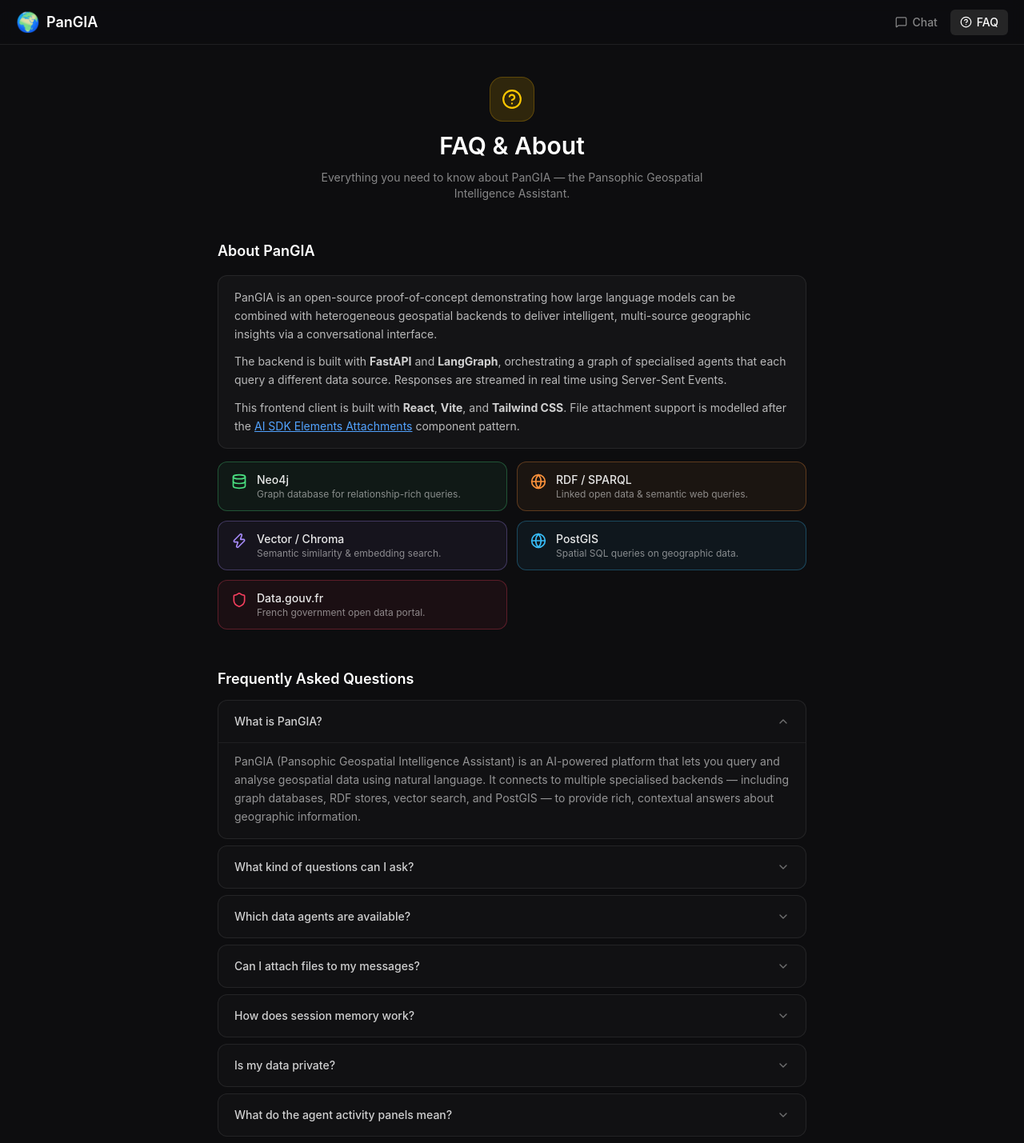
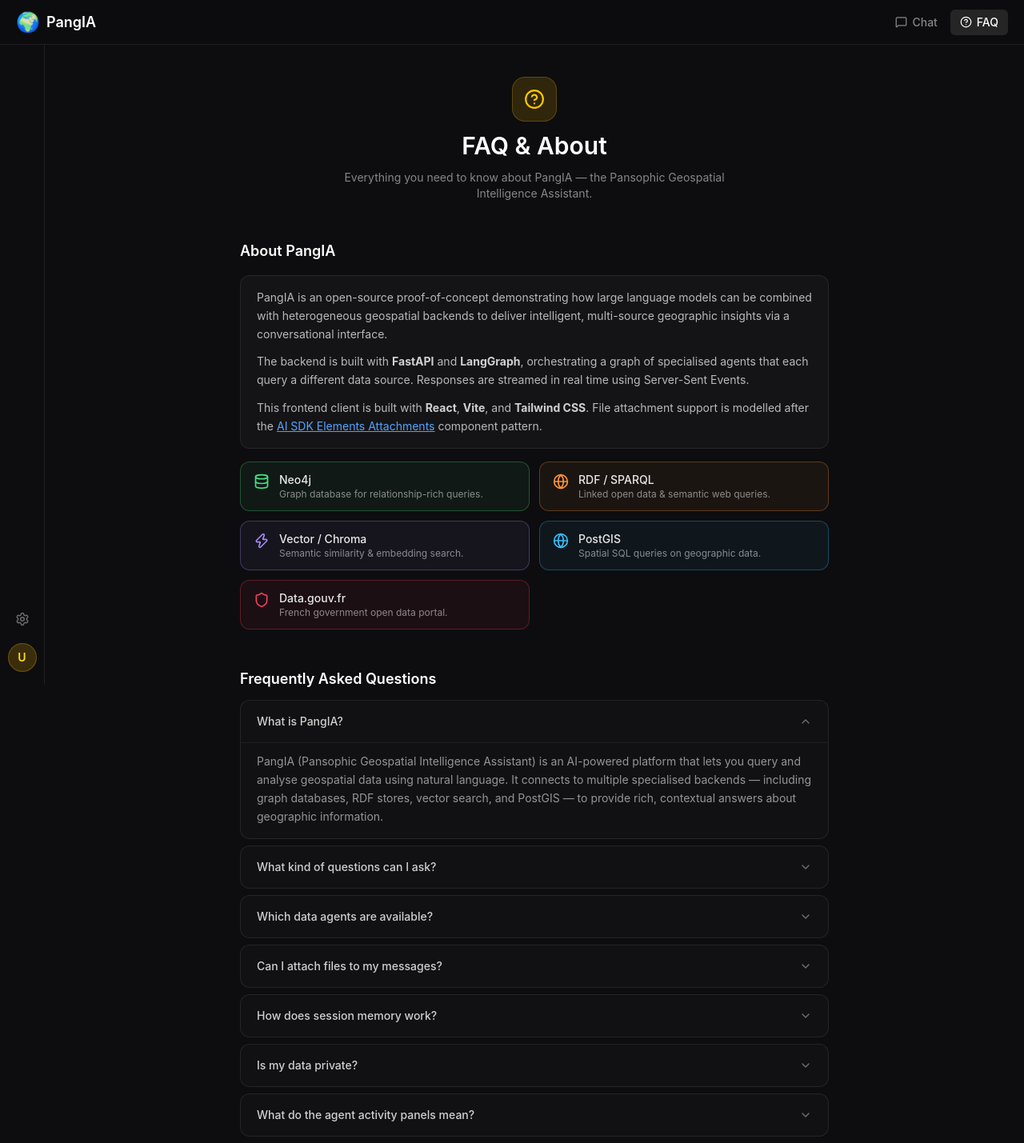
Before and after one commit to AlitaBernachot/pangia-poc, a React (Vite) app in the folder frontend-client/: page /faq in a window 1280 px wide. Shown: the top 1429 px of the page at 80% size. Built offline with nearby package versions, Linux system fonts and the light colour scheme; no server answers.

Commit message:
feat: improve chat, add sidebar

```diff
--- a/frontend-client/src/App.tsx
+++ b/frontend-client/src/App.tsx
@@ -1,5 +1,6 @@
 import { BrowserRouter, Routes, Route, Navigate } from 'react-router-dom'
 import { Navbar } from './components/layout/Navbar'
+import { Sidebar } from './components/layout/Sidebar'
 import { ChatPage } from './pages/ChatPage'
 import { FaqPage } from './pages/FaqPage'
 
@@ -8,6 +9,8 @@
     <BrowserRouter>
       <div className="min-h-screen bg-[#0d0d0f] text-white font-sans antialiased flex flex-col">
         <Navbar />
+        <div className="flex flex-1 overflow-hidden">
+          <Sidebar />
           <main className="flex-1 flex flex-col overflow-hidden">
             <Routes>
               <Route path="/" element={<ChatPage />} />
@@ -16,6 +19,7 @@
             </Routes>
           </main>
         </div>
+      </div>
     </BrowserRouter>
   )
 }
--- a/frontend-client/src/components/chat/AgentActivityPanel.tsx
+++ b/frontend-client/src/components/chat/AgentActivityPanel.tsx
@@ -32,7 +32,7 @@
               : 'text-green-400 border-green-400'
           }`}
         >
-          {activity.streaming ? 'thinking…' : 'done'}
+          {activity.streaming ? 'Thinking…' : 'Done'}
         </span>
       </button>
 
--- a/frontend-client/src/components/chat/ChatMessage.tsx
+++ b/frontend-client/src/components/chat/ChatMessage.tsx
@@ -1,9 +1,23 @@
 import ReactMarkdown from 'react-markdown'
+import { ExternalLink } from 'lucide-react'
 import { type Message, AGENT_COLORS, agentIcon } from '../../types'
 import { AgentActivityPanel } from './AgentActivityPanel'
 import { MapViewer } from '../MapViewer'
 import { DataVizViewer } from '../DataViz/DataVizViewer'
-import { User, Bot } from 'lucide-react'
+
+const markdownComponents = {
+  a: ({ href, children }: React.AnchorHTMLAttributes<HTMLAnchorElement>) => (
+    <a
+      href={href}
+      target="_blank"
+      rel="noopener noreferrer"
+      className="inline-flex items-center gap-0.5 text-blue-400 hover:text-blue-300 underline underline-offset-2"
+    >
+      {children}
+      <ExternalLink size={11} className="shrink-0 opacity-70" />
+    </a>
+  ),
+}
 
 interface Props {
   message: Message
@@ -31,9 +45,6 @@
             </div>
           )}
         </div>
-        <div className="size-8 rounded-full bg-white/10 flex items-center justify-center shrink-0 mt-0.5">
-          <User size={14} className="text-white/60" />
-        </div>
       </div>
     )
   }
@@ -41,11 +52,7 @@
   // Assistant message
   return (
     <div className="flex gap-3 items-start">
-      <div className="size-8 rounded-full bg-yellow-500/20 flex items-center justify-center shrink-0 mt-0.5">
-        <Bot size={14} className="text-yellow-300" />
-      </div>
-
-      <div className="flex flex-col gap-2.5 min-w-0 flex-1 max-w-[82%]">
+      <div className="flex flex-col gap-2.5 min-w-0 flex-1">
         {/* Routing chips */}
         {message.routingAgents && message.routingAgents.length > 0 && (
           <div className="flex items-center flex-wrap gap-1.5">
@@ -74,27 +81,33 @@
           </div>
         )}
 
-        {/* Final answer */}
-        {(message.content || message.streaming) && (
-          <div
-            className={`bg-white/4 border rounded-xl rounded-tl-none px-4 py-3 text-sm text-white leading-relaxed prose-chat ${
-              message.streaming ? 'border-violet-500/50' : 'border-white/8'
-            }`}
-          >
-            {message.content ? (
-              <ReactMarkdown>{message.content}</ReactMarkdown>
-            ) : (
-              message.streaming && <span className="cursor-blink" />
-            )}
-            {message.streaming && message.content && <span className="cursor-blink" />}
-          </div>
-        )}
-
         {/* Map */}
         {message.geojson && <MapViewer geojson={message.geojson} />}
 
         {/* DataViz */}
         {message.dataviz && <DataVizViewer dataviz={message.dataviz} />}
+
+        {/* Final answer — always last */}
+        {(message.content || message.streaming) && (
+          <div
+            className={`rounded-xl rounded-tl-none px-4 py-3 text-sm text-white leading-relaxed prose-chat ${
+              message.streaming ? 'border-white/8' : ''
+            }`}
+          >
+            {message.content ? (
+              <>
+                <ReactMarkdown components={markdownComponents}>{message.content}</ReactMarkdown>
+                {message.streaming && <span className="cursor-blink" />}
+              </>
+            ) : (
+              message.streaming && (
+                <span className="thinking-indicator">
+                  Thinking...
+                </span>
+              )
+            )}
+          </div>
+        )}
       </div>
     </div>
   )
--- a/frontend-client/src/components/chat/MessageList.tsx
+++ b/frontend-client/src/components/chat/MessageList.tsx
@@ -43,7 +43,7 @@
           <div className="size-16 rounded-2xl bg-yellow-500/15 border border-yellow-500/25 flex items-center justify-center mx-auto">
             <Bot size={28} className="text-yellow-400" />
           </div>
-          <h2 className="text-2xl font-semibold text-white">PanGIA Assistant</h2>
+          <h2 className="text-2xl font-semibold text-white">PangIA Assistant</h2>
           <p className="text-white/50 text-sm max-w-sm">
             Your intelligent geospatial AI. Ask questions about geographic data, maps, spatial
             analysis, and more.
--- a/frontend-client/src/components/layout/Navbar.tsx
+++ b/frontend-client/src/components/layout/Navbar.tsx
@@ -6,7 +6,7 @@
     <header className="flex items-center justify-between px-5 h-14 border-b border-white/8 bg-[#0d0d0f]/80 backdrop-blur-sm sticky top-0 z-50">
       <NavLink to="/" className="flex items-center gap-2 text-white font-semibold text-lg">
         <span className="text-2xl">🌍</span>
-        <span>PanGIA</span>
+        <span>PangIA</span>
       </NavLink>
 
       <nav className="flex items-center gap-1">
--- /dev/null
+++ b/frontend-client/src/components/layout/Sidebar.tsx
@@ -0,0 +1,24 @@
+import { Settings } from 'lucide-react'
+
+export function Sidebar() {
+  return (
+    <aside className="w-14 shrink-0 h-screen sticky top-0 flex flex-col items-center justify-end pb-4 border-r border-white/8 bg-[#0d0d0f]">
+      {/* Cog icon — future settings menu */}
+      <button
+        type="button"
+        title="Settings"
+        className="mb-3 size-9 flex items-center justify-center rounded-lg text-white/40 hover:text-white/80 hover:bg-white/6 transition-colors cursor-pointer"
+      >
+        <Settings size={18} />
+      </button>
+
+      {/* User avatar */}
+      <div
+        title="User"
+        className="size-9 rounded-full bg-yellow-500/20 border border-yellow-500/30 flex items-center justify-center text-sm font-semibold text-yellow-300 select-none"
+      >
+        U
+      </div>
+    </aside>
+  )
+}
--- a/frontend-client/src/index.css
+++ b/frontend-client/src/index.css
@@ -97,3 +97,12 @@
 @keyframes blink {
   50% { opacity: 0; }
 }
+
+/* Thinking indicator shown before first token arrives */
+.thinking-indicator {
+  display: inline-flex;
+  align-items: center;
+  gap: 4px;
+  font-size: 0.875em;
+  animation: blink 1.2s ease-in-out infinite;
+}
--- a/frontend-client/src/pages/ChatPage.tsx
+++ b/frontend-client/src/pages/ChatPage.tsx
@@ -30,15 +30,7 @@
     <div className="flex flex-col h-[calc(100vh-3.5rem)]">
       {/* Header */}
       <div className="shrink-0 flex items-center justify-between px-5 py-3 border-b border-white/6">
-        <div className="flex items-center gap-2">
-          {isStreaming && (
-            <span className="inline-flex items-center gap-1 text-xs text-amber-400">
-              <span className="size-1.5 rounded-full bg-amber-400 animate-pulse" />
-              Thinking…
-            </span>
-          )}
-        </div>
-        {messages.length > 0 && (
+    {messages.length > 0 && (
           <button
             type="button"
             onClick={clearMessages}
--- a/frontend-client/src/pages/FaqPage.tsx
+++ b/frontend-client/src/pages/FaqPage.tsx
@@ -8,9 +8,9 @@
 
 const FAQ_ITEMS: FaqItem[] = [
   {
-    question: 'What is PanGIA?',
+    question: 'What is PangIA?',
     answer:
-      'PanGIA (Pansophic Geospatial Intelligence Assistant) is an AI-powered platform that lets you query and analyse geospatial data using natural language. It connects to multiple specialised backends — including graph databases, RDF stores, vector search, and PostGIS — to provide rich, contextual answers about geographic information.',
+      'PangIA (Pansophic Geospatial Intelligence Assistant) is an AI-powered platform that lets you query and analyse geospatial data using natural language. It connects to multiple specialised backends — including graph databases, RDF stores, vector search, and PostGIS — to provide rich, contextual answers about geographic information.',
   },
   {
     question: 'What kind of questions can I ask?',
@@ -20,7 +20,7 @@
   {
     question: 'Which data agents are available?',
     answer:
-      'PanGIA orchestrates several specialised agents: Neo4j (graph relationships), RDF/SPARQL (linked open data), Vector/Chroma (semantic search), PostGIS (spatial SQL), Map (geocoding & GeoJSON visualisation), Data.gouv.fr (French open data portal), and DataViz (chart & KPI generation). Agents can be toggled individually in the chat prompt.',
+      'PangIA orchestrates several specialised agents: Neo4j (graph relationships), RDF/SPARQL (linked open data), Vector/Chroma (semantic search), PostGIS (spatial SQL), Map (geocoding & GeoJSON visualisation), Data.gouv.fr (French open data portal), and DataViz (chart & KPI generation). Agents can be toggled individually in the chat prompt.',
   },
   {
     question: 'Can I attach files to my messages?',
@@ -30,7 +30,7 @@
   {
     question: 'How does session memory work?',
     answer:
-      'PanGIA maintains conversation history within a session using a Redis-backed store. The AI can reference earlier messages in the same conversation. Starting a new chat (via the Clear button) begins a fresh session without prior context.',
+      'PangIA maintains conversation history within a session using a Redis-backed store. The AI can reference earlier messages in the same conversation. Starting a new chat (via the Clear button) begins a fresh session without prior context.',
   },
   {
     question: 'Is my data private?',
@@ -45,7 +45,7 @@
   {
     question: 'What browsers are supported?',
     answer:
-      'PanGIA works best in modern browsers — Chrome, Edge, Firefox, and Safari (latest versions). It requires JavaScript and support for Server-Sent Events (SSE) for the streaming chat feature.',
+      'PangIA works best in modern browsers — Chrome, Edge, Firefox, and Safari (latest versions). It requires JavaScript and support for Server-Sent Events (SSE) for the streaming chat feature.',
   },
 ]
 
@@ -96,17 +96,17 @@
         </div>
         <h1 className="text-3xl font-semibold text-white">FAQ & About</h1>
         <p className="text-white/50 text-sm max-w-lg mx-auto">
-          Everything you need to know about PanGIA — the Pansophic Geospatial Intelligence
+          Everything you need to know about PangIA — the Pansophic Geospatial Intelligence
           Assistant.
         </p>
       </section>
 
       {/* About section */}
       <section className="space-y-4">
-        <h2 className="text-lg font-semibold text-white">About PanGIA</h2>
+        <h2 className="text-lg font-semibold text-white">About PangIA</h2>
         <div className="bg-white/3 border border-white/8 rounded-xl px-5 py-4 text-sm text-white/70 leading-relaxed space-y-3">
           <p>
-            PanGIA is an open-source proof-of-concept demonstrating how large language models can
+            PangIA is an open-source proof-of-concept demonstrating how large language models can
             be combined with heterogeneous geospatial backends to deliver intelligent, multi-source
             geographic insights via a conversational interface.
           </p>
@@ -185,9 +185,9 @@
 
       {/* Footer note */}
       <p className="text-center text-xs text-white/25 pb-4">
-        PanGIA · Open-source Proof of Concept ·{' '}
+        PangIA · Open-source Proof of Concept ·{' '}
         <a
-          href="https://github.com/AlitaBernachot/pangia-poc"
+          href="https://github.com/AlitaBernachot/PangIA-poc"
           target="_blank"
           rel="noreferrer"
           className="underline hover:text-white/50 transition-colors"
```
Also changed, not shown: frontend-client/index.html (+3 -2 lines), 2 other files (tests, documents, lock files or other folders). Lines whose indentation alone changed are shown as unchanged.
